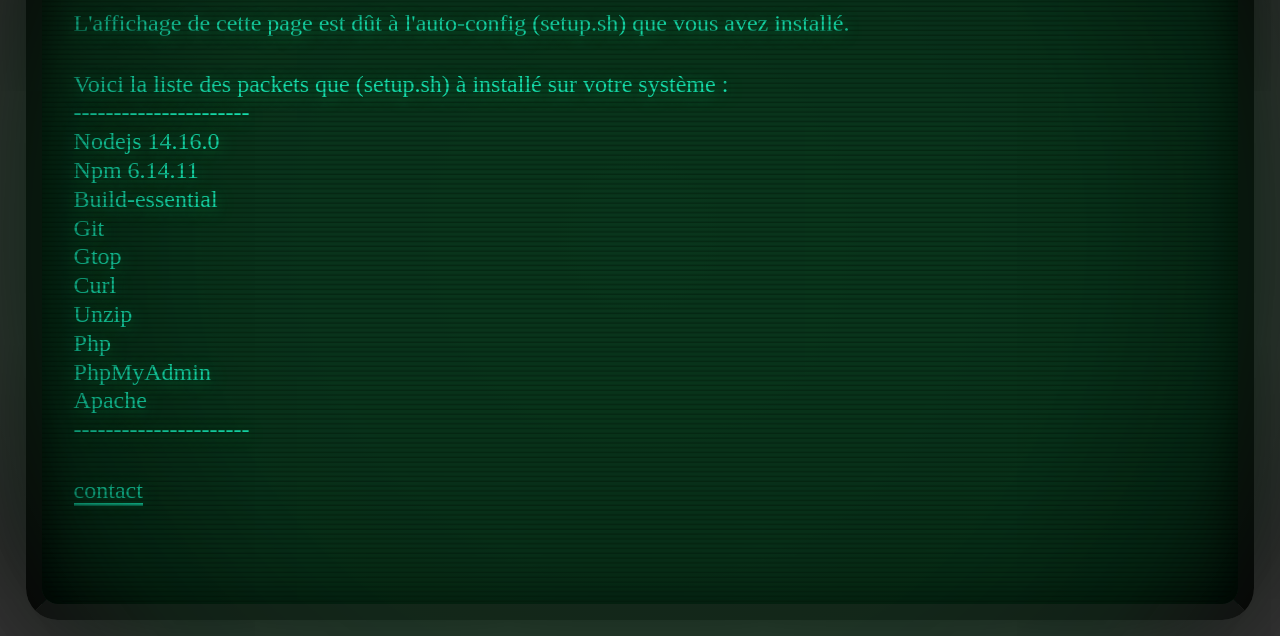
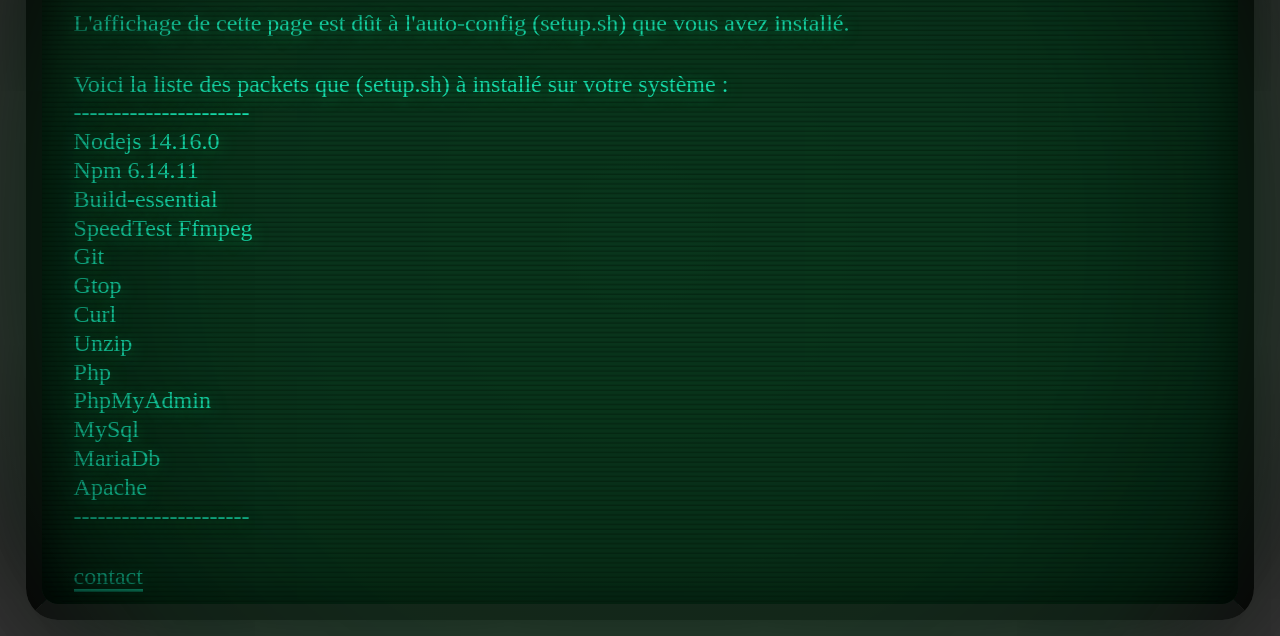
Before and after one commit to L-architec-T/home, a plain HTML site: page index.html in a window 1280 px wide. Shown: the part 164-800 px from the top of the page. Drawn offline with nearby package versions, Linux system fonts and the light colour scheme; a web font is replaced by a local one.

Commit message:
Update index.html

```diff
--- a/index.html
+++ b/index.html
@@ -212,12 +212,16 @@ a:hover {
 	Nodejs 14.16.0<br>
 	Npm 6.14.11<br>
 	Build-essential<br>
+	SpeedTest
+	Ffmpeg<br>
 	Git<br>
 	Gtop<br>
 	Curl<br>
 	Unzip<br>
 	Php<br>
 	PhpMyAdmin<br>
+	MySql<br>
+	MariaDb<br>
 	Apache<br>
 	----------------------<br></p>
     <p><a href="https://x-development.cf" target="_blank">contact</a></p>
```
